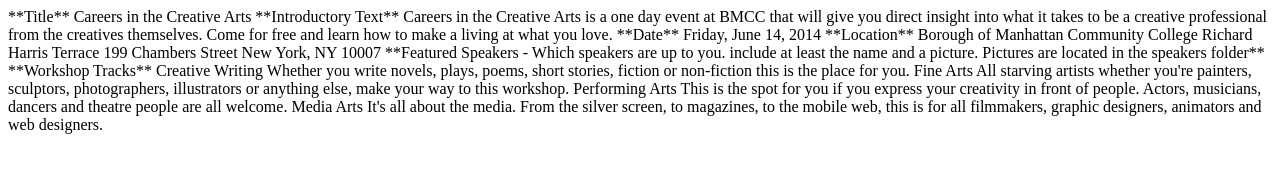
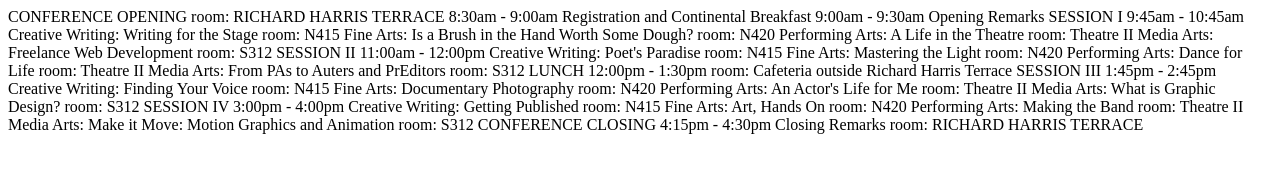
Before and after one commit to aaragones23/careers-in-the-creative-arts, a plain HTML site: page schedule.html in a window 1280 px wide. Drawn offline with Linux system fonts and the light colour scheme.

Commit message:
add correct content

```diff
--- a/schedule.html
+++ b/schedule.html
@@ -10,36 +10,57 @@
     </head>
     <body>
 
-       **Title**
-Careers in the Creative Arts
 
-**Introductory Text**
-Careers in the Creative Arts is a one day event at BMCC that will give you direct insight into what it takes to be a creative professional from the creatives themselves. Come for free and learn how to make a living at what you love.
-
-**Date**
-Friday, June 14, 2014
-
-**Location**
-Borough of Manhattan Community College
-Richard Harris Terrace
-199 Chambers Street
-New York, NY 10007
-
-**Featured Speakers - Which speakers are up to you. include at least the name and a picture. Pictures are located in the speakers folder**
-
-**Workshop Tracks**
-Creative Writing
-Whether you write novels, plays, poems, short stories, fiction or non-fiction this is the place for you.
-
-Fine Arts
-All starving artists whether you're painters, sculptors, photographers, illustrators or anything else, make your way to this workshop.
-
-Performing Arts
-This is the spot for you if you express your creativity in front of people. Actors, musicians, dancers and theatre people are all welcome.
-
-Media Arts
-It's all about the media. From the silver screen, to magazines, to the mobile web, this is for all filmmakers, graphic designers, animators and web designers.
-
+CONFERENCE OPENING
+room: RICHARD HARRIS TERRACE
+8:30am - 9:00am Registration and Continental Breakfast
+9:00am - 9:30am Opening Remarks
+SESSION I
+9:45am - 10:45am
+Creative Writing: Writing for the Stage
+room: N415
+Fine Arts: Is a Brush in the Hand Worth Some Dough?
+room: N420
+Performing Arts: A Life in the Theatre
+room: Theatre II
+Media Arts: Freelance Web Development
+room: S312
+SESSION II
+11:00am - 12:00pm
+Creative Writing: Poet's Paradise
+room: N415
+Fine Arts: Mastering the Light
+room: N420
+Performing Arts: Dance for Life
+room: Theatre II
+Media Arts: From PAs to Auters and PrEditors
+room: S312
+LUNCH
+12:00pm - 1:30pm
+room: Cafeteria outside Richard Harris Terrace
+SESSION III
+1:45pm - 2:45pm
+Creative Writing: Finding Your Voice
+room: N415
+Fine Arts: Documentary Photography
+room: N420
+Performing Arts: An Actor's Life for Me
+room: Theatre II
+Media Arts: What is Graphic Design?
+room: S312
+SESSION IV
+3:00pm - 4:00pm
+Creative Writing: Getting Published
+room: N415
+Fine Arts: Art, Hands On
+room: N420
+Performing Arts: Making the Band
+room: Theatre II
+Media Arts: Make it Move: Motion Graphics and Animation
+room: S312
+CONFERENCE CLOSING
+4:15pm - 4:30pm Closing Remarks
+room: RICHARD HARRIS TERRACE
 
     </body>
 </html>
```
